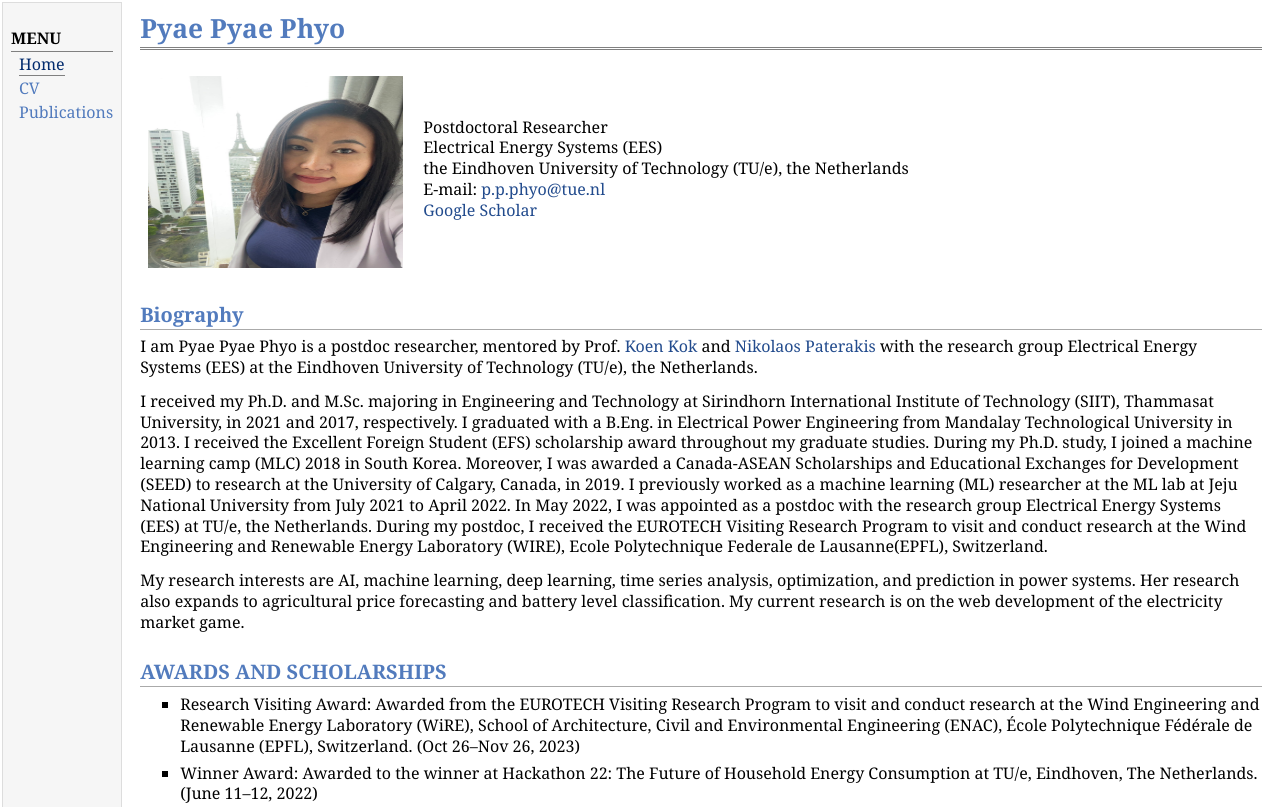
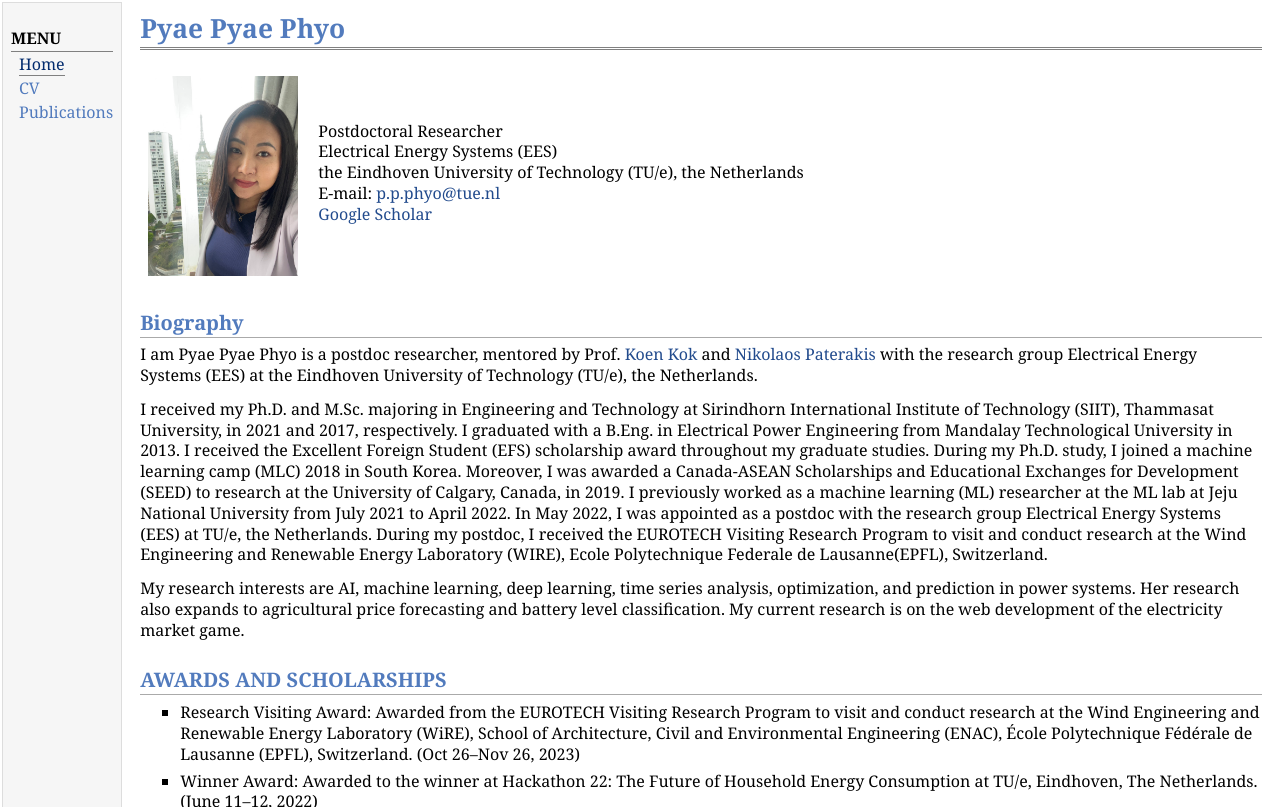
Before and after one commit to Phyo-TUe/Phyo-Tue.github.io, a plain HTML site: page index.html in a window 1280 px wide. Shown: the top 807 px of the page. Drawn offline with Linux system fonts and the light colour scheme.

Commit message:
Update index.html
picture

```diff
--- a/index.html
+++ b/index.html
@@ -22,7 +22,7 @@
 </div>
 
 <table class="imgtable"><tr><td>
-<img src="phyo-pic.jpg" alt="alt text" width="255px" height="192px" />&nbsp;</td>
+<img src="phyo-pic.jpg" alt="alt text" width="150px" height="200px" />&nbsp;</td>
 
 <td align="left"><p>Postdoctoral Researcher <br /> Electrical Energy Systems (EES) <br /> the Eindhoven University of Technology (TU/e), the Netherlands <br />
 E-mail: <a href="mailto:p.p.phyo@tue.nl">p.p.phyo@tue.nl</a><br />
```
